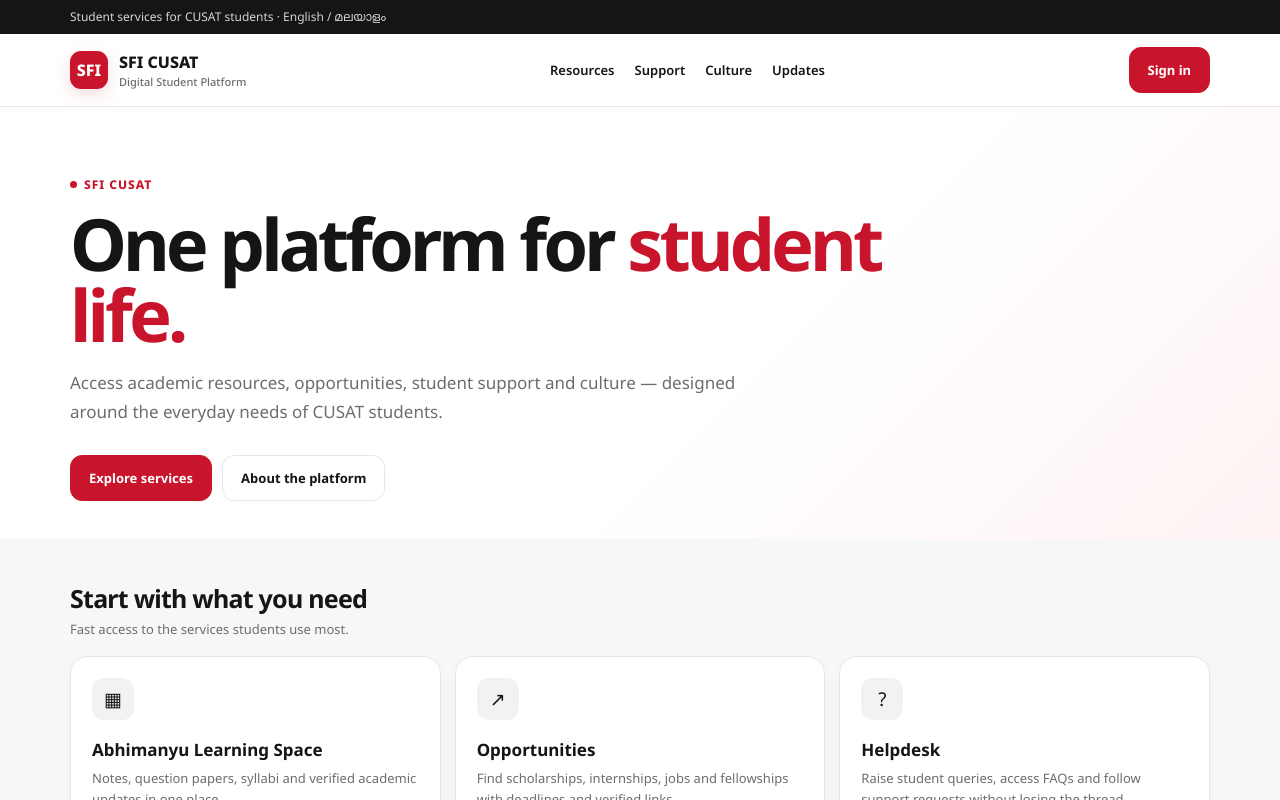
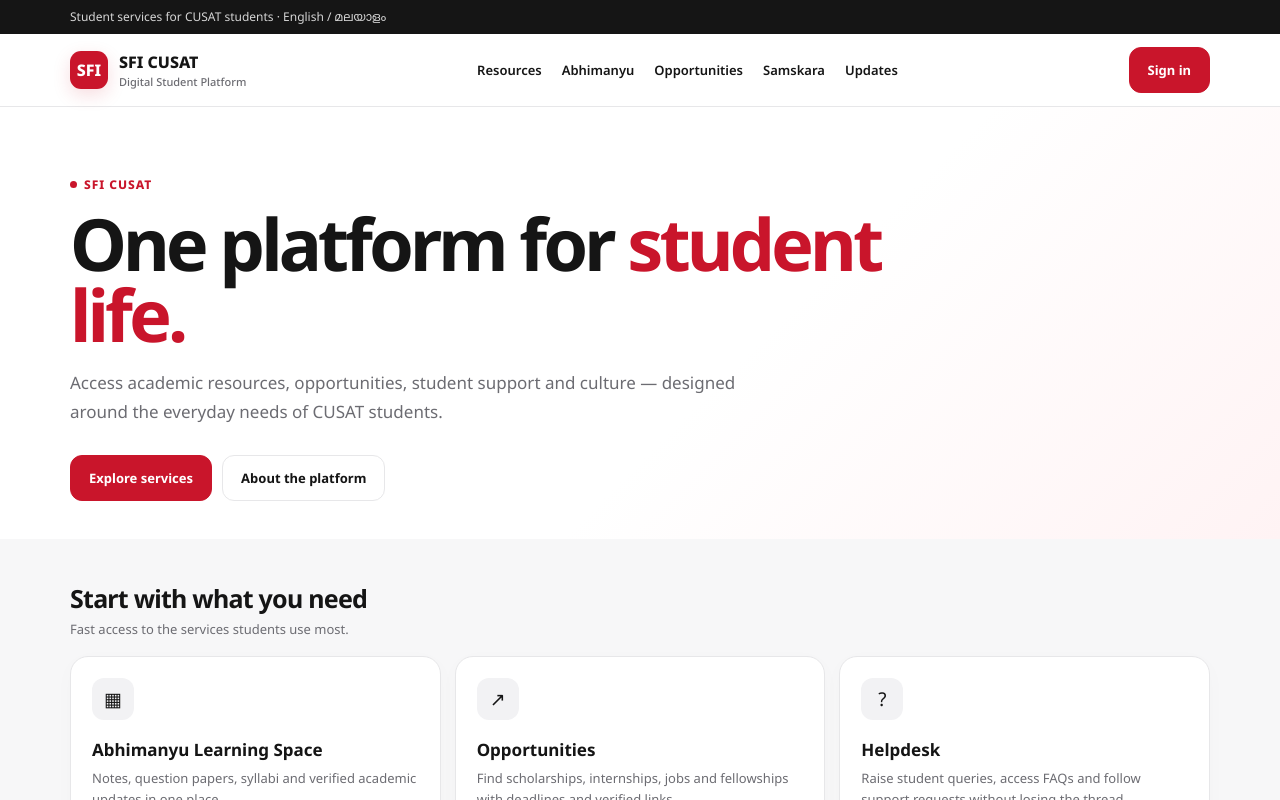
Before and after one commit to Com-Adarsh/Sficusatapp-, a Next.js app: page / in a window 1280 px wide. Shown: the top 800 px of the page. Built offline with nearby package versions, Linux system fonts and the light colour scheme.

Commit message:
Add Phase 2 navigation links

```diff
--- a/app/page.tsx
+++ b/app/page.tsx
@@ -4,7 +4,7 @@ const initiatives=[{c:"a",name:"Aashraya",label:"SFI CUSAT Blood Donation Cell",
 
 export default function Home(){
  return <><div className="top"><div className="shell"><span>Student services for CUSAT students · English / മലയാളം</span></div></div>
- <nav className="nav"><div className="shell navin"><a className="brand" href="/"><span className="mark">SFI</span><span>SFI CUSAT<small>Digital Student Platform</small></span></a><div className="links"><a href="#resources">Resources</a><a href="#support">Support</a><a href="#culture">Culture</a><a href="#updates">Updates</a></div><a className="btn primary" href="#signin">Sign in</a></div></nav>
+ <nav className="nav"><div className="shell navin"><a className="brand" href="/"><span className="mark">SFI</span><span>SFI CUSAT<small>Digital Student Platform</small></span></a><div className="links"><a href="#resources">Resources</a><a href="/resources">Abhimanyu</a><a href="/opportunities">Opportunities</a><a href="/samskara">Samskara</a><a href="/updates">Updates</a></div><a className="btn primary" href="#signin">Sign in</a></div></nav>
  <main>
  <section className="hero"><div className="shell"><div className="eyebrow"><i className="dot"/> SFI CUSAT</div><h1>One platform for <em>student life.</em></h1><p>Access academic resources, opportunities, student support and culture — designed around the everyday needs of CUSAT students.</p><div className="actions"><a className="btn primary" href="#quick">Explore services</a><a className="btn" href="#about">About the platform</a></div></div></section>
  <section className="section" id="resources"><div className="shell"><div className="sectionhead"><div><h2>Start with what you need</h2><p>Fast access to the services students use most.</p></div></div><div className="grid3">{pillars.map(x=><article className="card" key={x.title}><div className="icon">{x.icon}</div><h3>{x.title}</h3><p>{x.text}</p><div className="chips">{x.tags.map(t=><span className="chip" key={t}>{t}</span>)}</div></article>)}</div></div></section>
```
